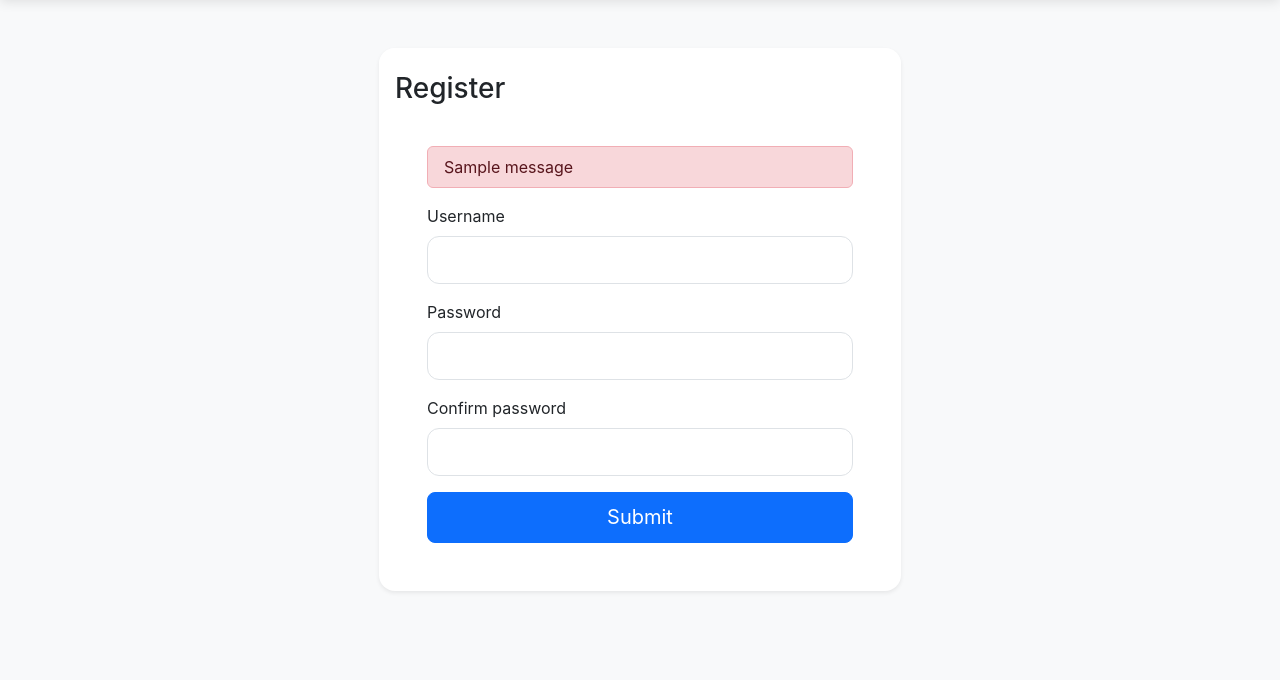
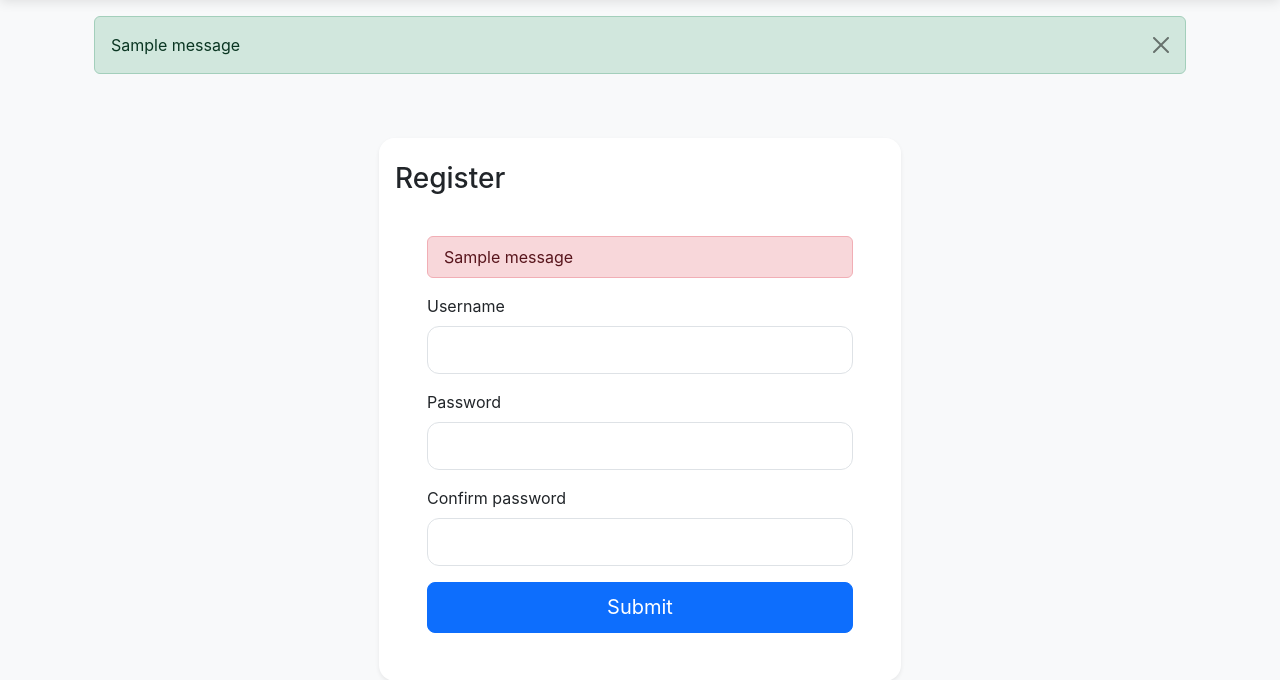
Before and after one commit to hoanglong236/py-book-quote, a Flask app: page /register in a window 1280 px wide. Shown: the part 56-736 px from the top of the page. Run offline with Flask 3, Linux system fonts and the light colour scheme; one stand-in notice (Sample message) is shown.

Commit message:
Cập nhật base template để hỗ trợ flash messages

```diff
--- a/templates/base.html
+++ b/templates/base.html
@@ -14,6 +14,19 @@
 <body class="d-flex flex-column min-vh-100 bg-light">
     {% include "components/navbar.html" %}
 
+    {% with messages = get_flashed_messages(with_categories=true) %}
+        {% if messages %}
+            <div class="container-fluid px-3 px-md-4 pt-3">
+                {% for category, message in messages %}
+                    <div class="alert alert-{{ category or 'info' }} alert-dismissible fade show" role="alert">
+                        {{ message }}
+                        <button type="button" class="btn-close" data-bs-dismiss="alert" aria-label="Close"></button>
+                    </div>
+                {% endfor %}
+            </div>
+        {% endif %}
+    {% endwith %}
+
     <main class="flex-grow-1">
         <div class="container-fluid px-3 px-md-4 py-4">
             {% block content %}{% endblock %}
```
